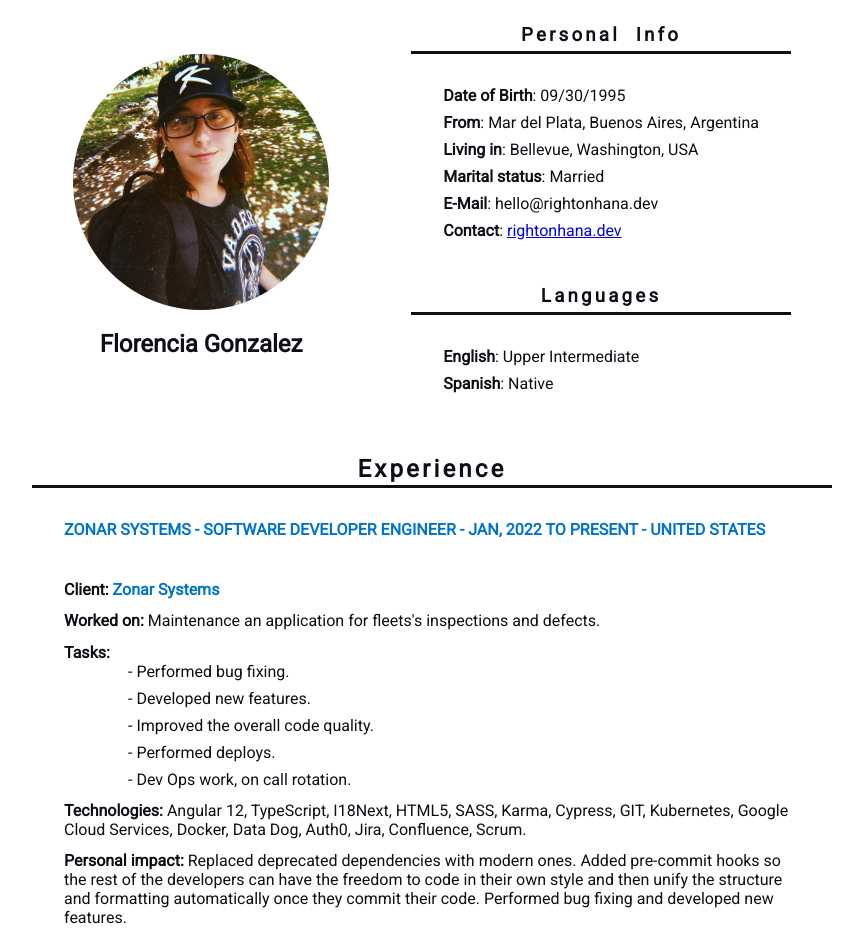
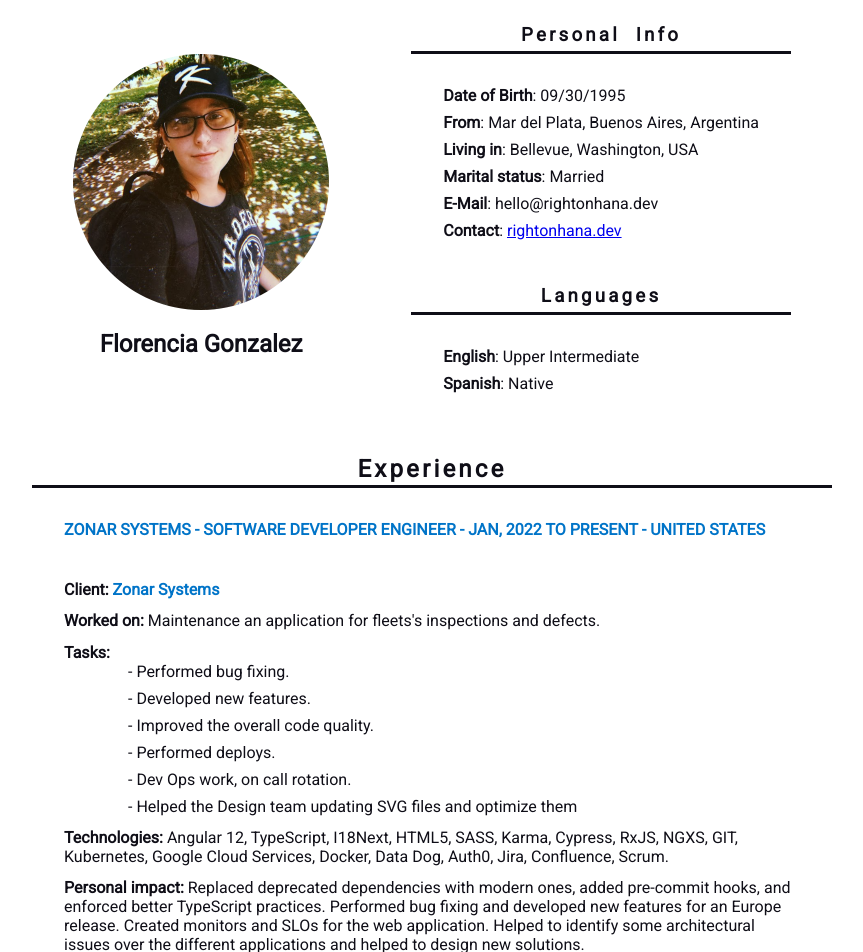
Before and after one commit to rightonhana/resume, a React (Vite) app: page / in a window 1280 px wide. Shown: the top 952 px of the page, without its empty margins (208-1071 px from the left). Built offline with nearby package versions, Linux system fonts and the light colour scheme.

Commit message:
:speech_balloon: update experience

```diff
--- a/src/const/experience.const.ts
+++ b/src/const/experience.const.ts
@@ -18,6 +18,7 @@
 					"Improved the overall code quality.",
 					"Performed deploys.",
 					"Dev Ops work, on call rotation.",
+					"Helped the Design team updating SVG files and optimize them"
 				],
 				technologies: [
 					"Angular 12",
@@ -27,6 +28,8 @@
 					"SASS",
 					"Karma",
 					"Cypress",
+					"RxJS",
+					"NGXS",
 					"GIT",
 					"Kubernetes",
 					"Google Cloud Services",
@@ -37,7 +40,7 @@
 					"Confluence",
 					"Scrum"
 				],
-				personalImpact: "Replaced deprecated dependencies with modern ones. Added pre-commit hooks so the rest of the developers can have the freedom to code in their own style and then unify the structure and formatting automatically once they commit their code. Performed bug fixing and developed new features.",
+				personalImpact: "Replaced deprecated dependencies with modern ones, added pre-commit hooks, and enforced better TypeScript practices. Performed bug fixing and developed new features for an Europe release. Created monitors and SLOs for the web application. Helped to identify some architectural issues over the different applications and helped to design new solutions.",
 			},
 			{
 				client: "Zonar Systems",
```
